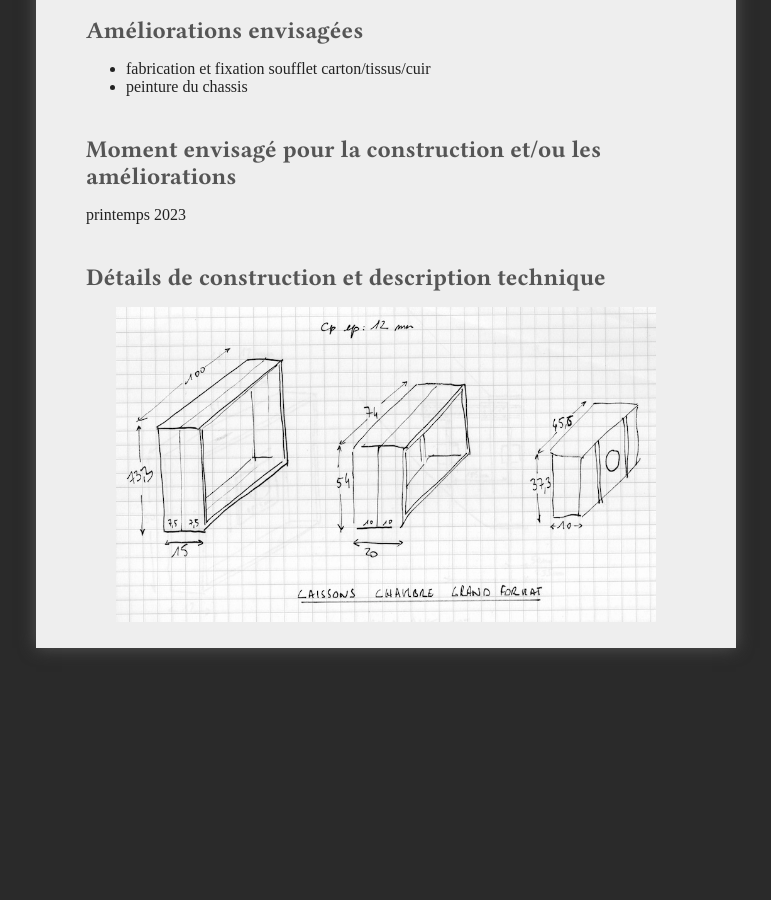
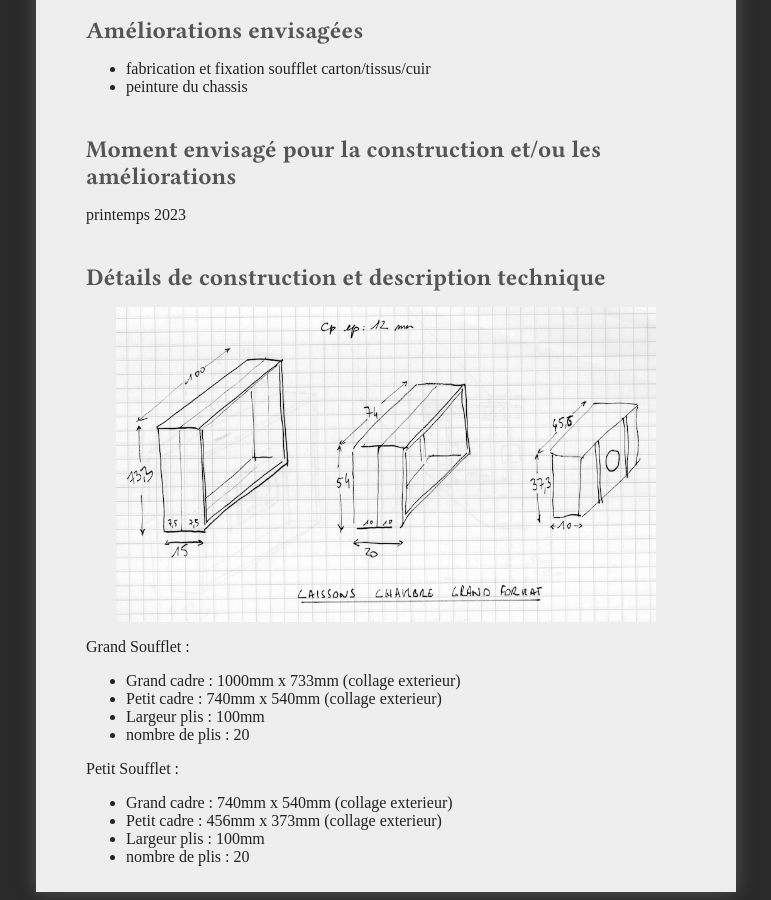
Before and after one commit to virginienokill/camera-obscura, a Jekyll site: the page built from contenu/prototypes/camera03.md, in a window 1280 px wide and 900 px high, scrolled down 2329 px. Shown: the whole window, without its empty margins (254-1025 px from the left). Built offline with Jekyll 4.4.1, drawn with Linux system fonts in a browser that asks for light colours; nearby versions of some CDN libraries; some web fonts are replaced; our own code applies the rules of GitHub Pages for plain Markdown files; a script that is not in the unit is left out; the repository's description, which GitHub fills in, is left out; before the commit the page ends 2985 px from its top, so only the background shows below that.

Commit message:
mesures soufflets

```diff
--- a/contenu/prototypes/camera03.md
+++ b/contenu/prototypes/camera03.md
@@ -49,3 +49,18 @@
 ## Détails de construction et description technique
 
 ![cotes proto02](../plans/dim_chambre_grand_format_ultralight.jpeg)
+
+
+Grand Soufflet :
+
+- Grand cadre : 1000mm x 733mm (collage exterieur)
+- Petit cadre : 740mm x 540mm (collage exterieur)
+- Largeur plis : 100mm
+- nombre de plis : 20
+
+Petit Soufflet :
+
+- Grand cadre : 740mm x 540mm (collage exterieur)
+- Petit cadre : 456mm x 373mm (collage exterieur)
+- Largeur plis : 100mm
+- nombre de plis : 20
```
Also changed, not shown: contenu/prototypes/camera02.md (+7 -0 lines).
